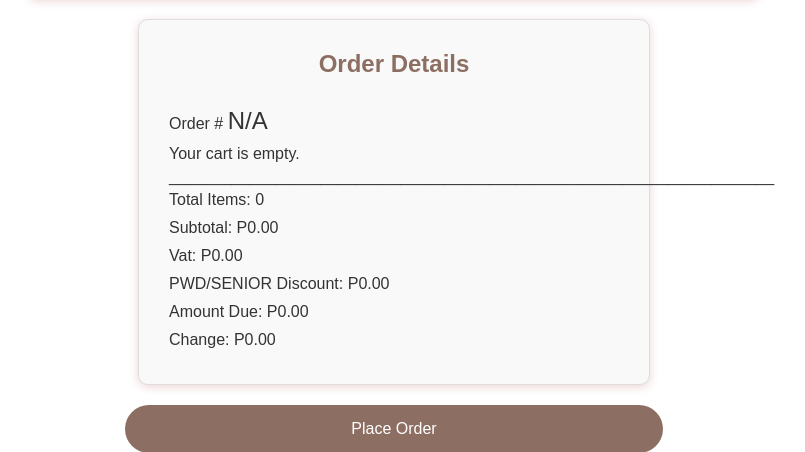
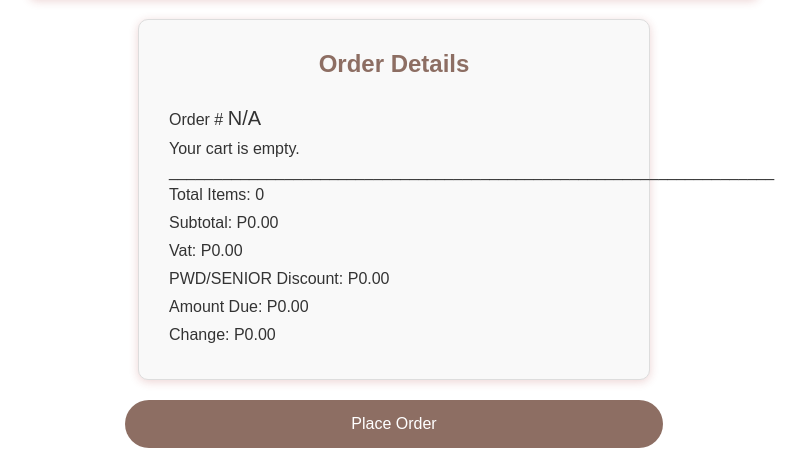
Before and after one commit to jhencontado/web-g6cafe, a Flask app: page /checkout in a window 1280 px wide. Shown: the part 1302-1754 px from the top of the page, without its empty margins (246-1051 px from the left). Run offline with Flask 3, Linux system fonts and the light colour scheme.

Commit message:
checkout update

```diff
--- a/g6cafeCX/static/css/styles.css
+++ b/g6cafeCX/static/css/styles.css
@@ -429,7 +429,7 @@ button:hover {
         }
 
         #order-number {
-            font-size: 24px;  /* Set your desired font size */
+            font-size: 20px;  /* Set your desired font size */
             font-weight: normal;  /* Keep the "Order #" number in normal font weight */
             font-style: normal;  /* Keep the "Order #" number in normal style */
         }
```
